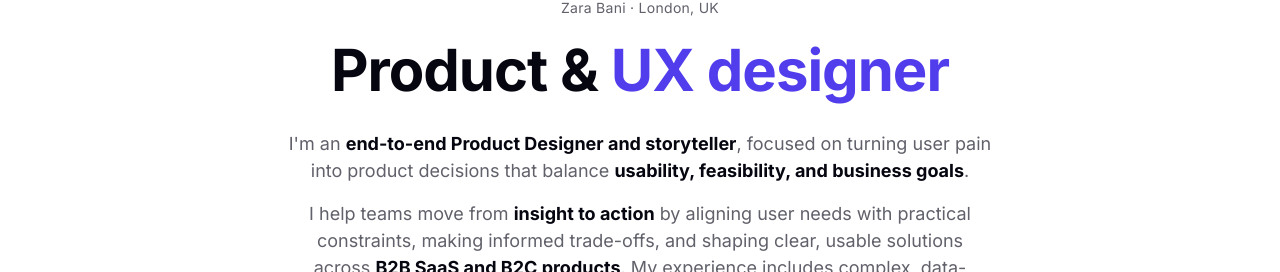
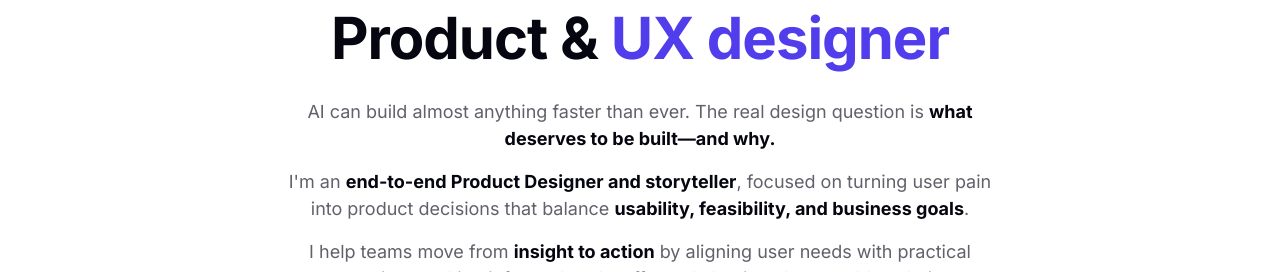
Before and after one commit to ehsangazar/zarabani, a React (Vite) app: page / in a window 1280 px wide. Shown: the part 188-460 px from the top of the page. Built offline with nearby package versions, Linux system fonts and the light colour scheme; no server answers; a web font is replaced by a local one.

Commit message:
Add AI perspective to homepage summary

```diff
--- a/src/components/minimal-site.css
+++ b/src/components/minimal-site.css
@@ -30,6 +30,7 @@
 .ms-home-intro-copy { width: 100%; }
 .ms-home-intro-copy > p:not(.ms-eyebrow) { margin-inline: auto; }
 .ms-home-intro-copy > p:not(.ms-eyebrow) strong { color: var(--ms-ink); font-weight: 650; }
+.ms-home-intro-copy > .ms-hero-thesis { max-width: 42ch; color: var(--ms-ink); font-size: clamp(1.125rem, 2vw, 1.375rem); line-height: 1.45; }
 .ms-text-link { min-height: 44px; color: var(--ms-accent); font-weight: 500; display: inline-flex; align-items: center; gap: 16px; font-size: var(--ms-text-sm); border-bottom: 1px solid #b9c2be; padding-bottom: 5px; margin-top: 22px; }
 .ms-text-link:hover { border-color: var(--ms-ink); }
 .ms-section { margin-bottom: var(--ms-section-gap); }
--- a/src/pages/Home.tsx
+++ b/src/pages/Home.tsx
@@ -6,7 +6,7 @@ import WritingGrid from '../components/WritingGrid'
 export default function Home() {
   return <div className="ms-page">
     <PageMeta title="Zara Bani - Product & UX Designer" description="Product and UX Designer creating thoughtful experiences that put people first. Based in London." path="/" />
-    <header className="ms-intro ms-home-intro"><div className="ms-home-intro-copy"><p className="ms-eyebrow">Zara Bani · London, UK</p><h1>Product & <span>UX designer</span></h1><p>I'm an <strong>end-to-end Product Designer and storyteller</strong>, focused on turning user pain into product decisions that balance <strong>usability, feasibility, and business goals</strong>.</p><p>I help teams move from <strong>insight to action</strong> by aligning user needs with practical constraints, making informed trade-offs, and shaping clear, usable solutions across <strong>B2B SaaS and B2C products</strong>. My experience includes complex, data-heavy platforms, multi-role systems, and SaaS products, where <strong>clarity, scalability, and usability</strong> are critical.</p><Link className="ms-text-link ms-primary-link" to="/projects">Explore Featured Work <span aria-hidden="true">↗</span></Link>
+    <header className="ms-intro ms-home-intro"><div className="ms-home-intro-copy"><p className="ms-eyebrow">Zara Bani · London, UK</p><h1>Product & <span>UX designer</span></h1><p className="ms-hero-thesis">AI can build almost anything faster than ever. The real design question is <strong>what deserves to be built—and why.</strong></p><p>I'm an <strong>end-to-end Product Designer and storyteller</strong>, focused on turning user pain into product decisions that balance <strong>usability, feasibility, and business goals</strong>.</p><p>I help teams move from <strong>insight to action</strong> by aligning user needs with practical constraints, making informed trade-offs, and shaping clear, usable solutions across <strong>B2B SaaS and B2C products</strong>. My experience includes complex, data-heavy platforms, multi-role systems, and SaaS products, where <strong>clarity, scalability, and usability</strong> are critical.</p><Link className="ms-text-link ms-primary-link" to="/projects">Explore Featured Work <span aria-hidden="true">↗</span></Link>
       <dl className="ms-hero-stats">
         <div><dt>Shipped digital products</dt><dd>10+</dd></div>
         <div><dt>Measured adoption increase</dt><dd>70%</dd></div>
```
